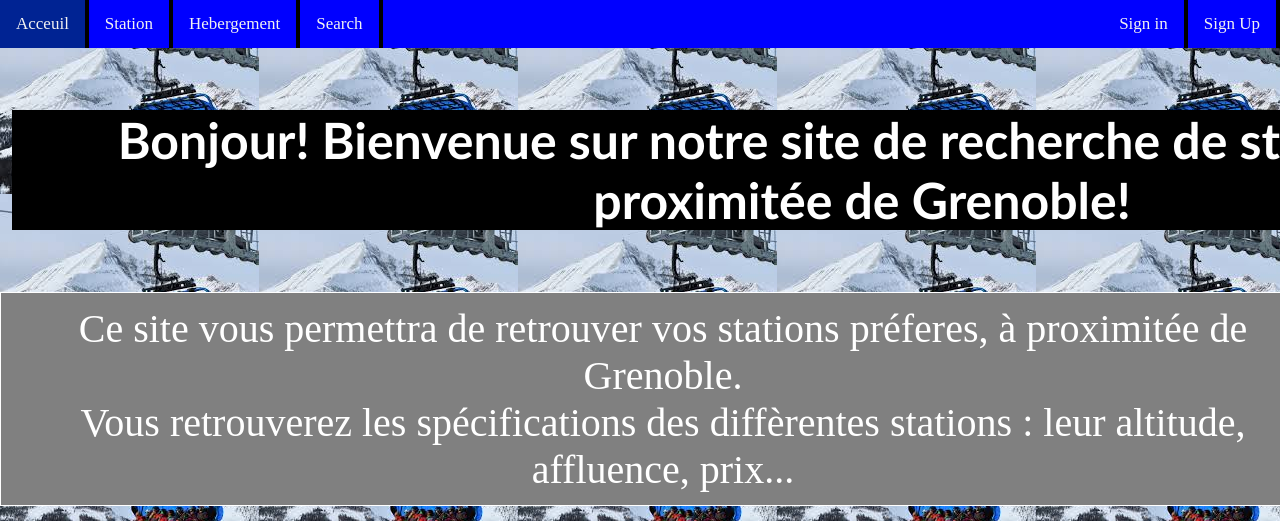
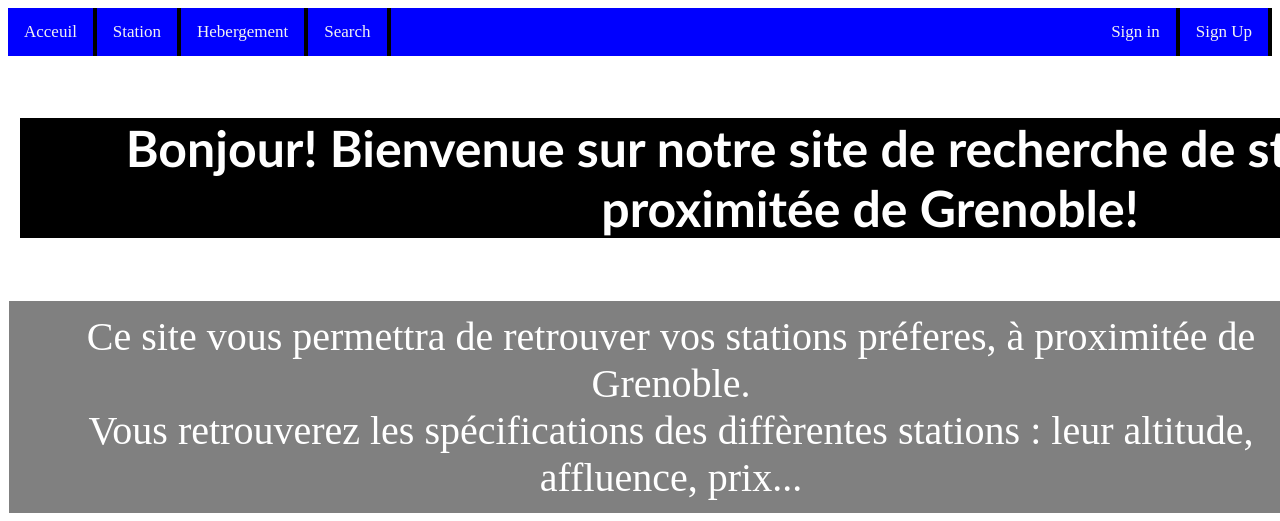
Before and after one commit to igordidier/projet-web, a PHP site: page / in a window 1280 px wide; the page is wider, and only the part inside the window is pictured. Shown: the top 521 px of that part. Run offline with PHP 8.4, Linux system fonts and the light colour scheme.

Commit message:
Update main.css

```diff
--- a/main.css
+++ b/main.css
@@ -1,6 +1,5 @@
 body{
-  margin:auto;
-  background-image:url(img/back.jpg);
+
 }
 
 h1{
```
